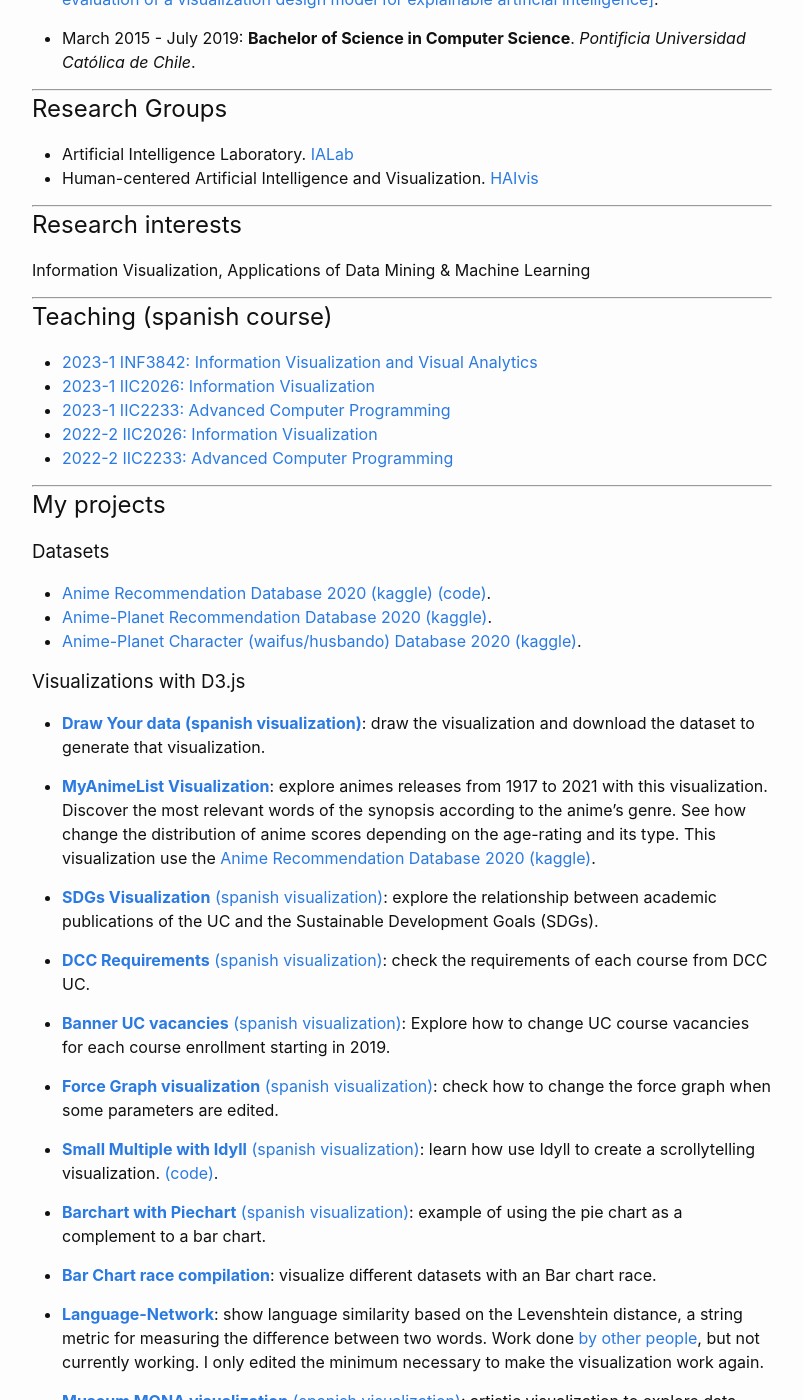
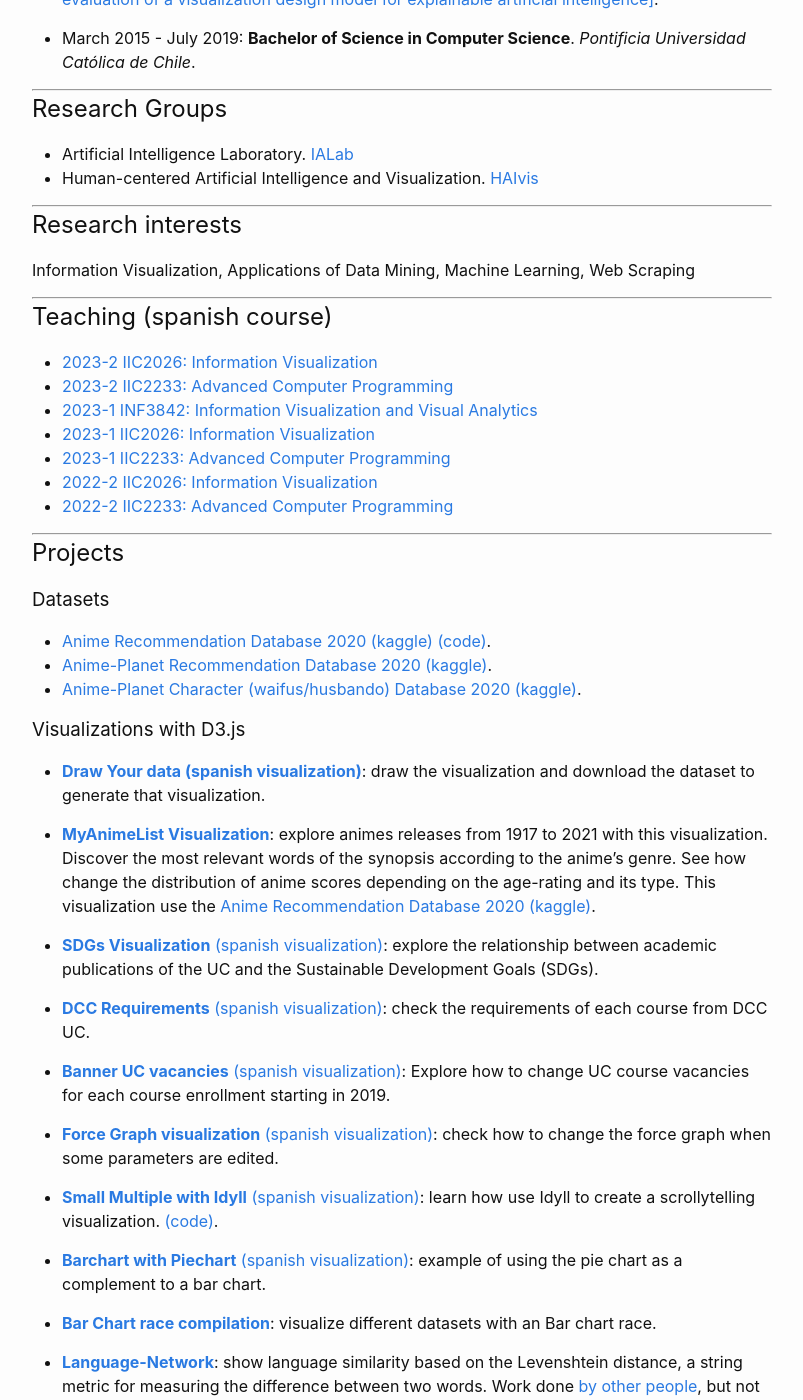
Before and after one commit to Hernan4444/hernan4444.github.io, a Jekyll site: the page built from index.md, in a window 1280 px wide and 1400 px high, scrolled down 574 px. Shown: the whole window, without its empty margins (238-1041 px from the left). Built offline with Jekyll 4.4.1, drawn with Linux system fonts in a browser that asks for light colours; some of the changed text lies outside the part shown.

Commit message:
Update index.md

```diff
--- a/index.md
+++ b/index.md
@@ -24,21 +24,23 @@ layout: home
 
 ## Research interests
 
-Information Visualization, Applications of Data Mining & Machine Learning
+Information Visualization, Applications of Data Mining, Machine Learning, Web Scraping
 
 --------------
 
 ## Teaching (spanish course)
 
+- [2023-2 IIC2026: Information Visualization](https://puc-infovis.github.io/version-2023-2/)
+- [2023-2 IIC2233: Advanced Computer Programming](https://github.com/IIC2233/Syllabus)
 - [2023-1 INF3842: Information Visualization and Visual Analytics](https://github.com/Hernan4444/INF3842-2023-1)
 - [2023-1 IIC2026: Information Visualization](https://puc-infovis.github.io/version-2023-1/)
-- [2023-1 IIC2233: Advanced Computer Programming](https://github.com/IIC2233/Syllabus)
+- [2023-1 IIC2233: Advanced Computer Programming](https://github.com/IIC2233/Syllabus-2023-1)
 - [2022-2 IIC2026: Information Visualization](https://puc-infovis.github.io/version-2022/)
 - [2022-2 IIC2233: Advanced Computer Programming](https://github.com/IIC2233/Syllabus-2022-2)
 
 --------------
 
-## My projects
+## Projects
 
 ### Datasets
 
@@ -70,6 +72,12 @@ Information Visualization, Applications of Data Mining & Machine Learning
 - [**Language-Network**](https://hernan4444.github.io/Language-Network/): show language similarity based on the Levenshtein distance, a string metric for measuring the difference between two words. Work done [by other people](http://languagenetwork.cotrino.com/), but not currently working. I only edited the minimum necessary to make the visualization work again.
 
 - [**Museum MONA visualization** (spanish visualization)][museum-mona-visualization]: artistic visualization  to explore data about the Mona museum. Homework for the students of my course Visualization of information in 2022-2.
+
+- [**IMDB Movies visualization** (spanish visualization)](https://hernan4444.github.io/iic2026/2023_1/tareas/t3/solution/): artistic visualization to explore data about IMDB movies. Homework for the students of my course Visualization of information in 2023-1.
+
+<!---
+- [**Solar System visualization** (spanish visualization)][https://hernan4444.github.io/iic2026/2023_2/tareas/t2/solution/vis.html]: artistic visualization to explore data about Solar System. Homework for the students of my course Visualization of information in 2023-2.
+-->
 
 ### Others
 - [**Monogatari** (spanish project)][monogatari]: create your own story with random cards.
```
